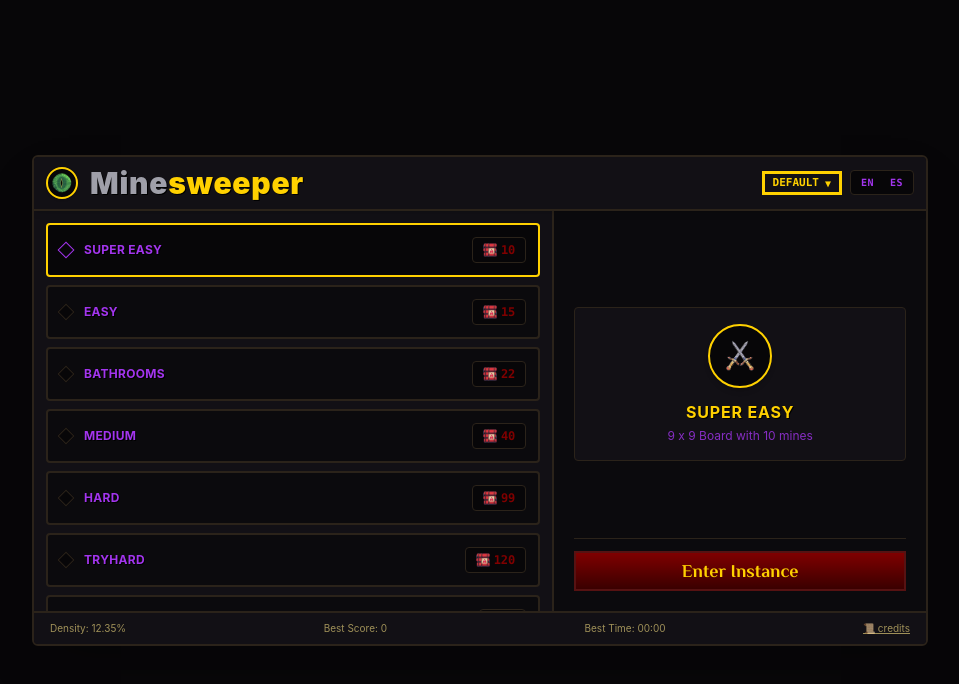
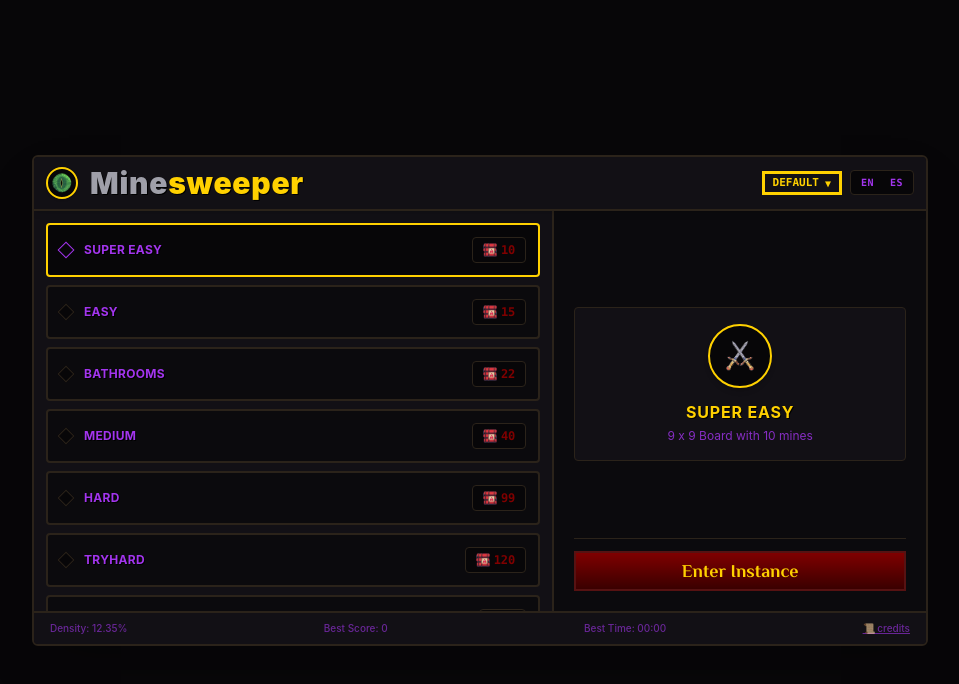
Before and after one commit to renz-ayala/NgMineSweeper, an Angular app: page / in a window 1280 px wide. Shown: the top 684 px of the page, without its empty margins (160-1119 px from the left). Built offline with nearby package versions, Linux system fonts and the light colour scheme.

Commit message:
feat: fix footer for daysi ui.

```diff
--- a/src/app/features/pages/menu/menu.html
+++ b/src/app/features/pages/menu/menu.html
@@ -128,7 +128,7 @@
 
     </div>
 
-    <footer class="bg-base-200 border-t-2 border-base-300 px-4 py-2 flex items-center justify-between text-[10px] text-amber-200/60">
+    <footer class="bg-base-200 border-t-2 border-base-300 px-4 py-2 flex items-center justify-between text-[10px] text-base-content/60 font-medium">
       <span>{{ languageService.i18n().density }}: {{ density() | percent}}</span>
       <span>{{ languageService.i18n().bestScore }}: {{ bestScore() }}</span>
       <span>{{ languageService.i18n().bestTime }}: {{ bestTime() | time}}</span>
```
